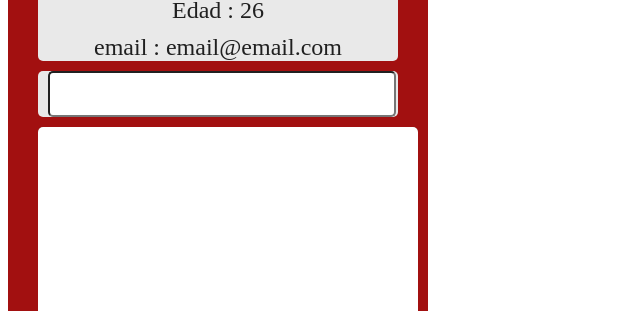
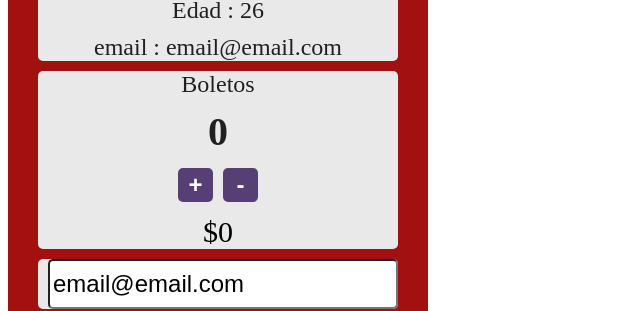
Before and after one commit to Christojhg/vue-firebase, a Vue app: page / in a window 1280 px wide. Shown: the part 489-800 px from the top of the page, without its empty margins (0-640 px from the left). Built offline with nearby package versions, Linux system fonts and the light colour scheme.

Commit message:
propiedad watch

```diff
--- a/src/App.vue
+++ b/src/App.vue
@@ -57,5 +57,6 @@ input[type='text']{
   font-size:2.4rem;
   width: 100%;
   line-height: 4rem;
+  padding: 3px;
 }
 </style>
--- a/src/components/Boletos.vue
+++ b/src/components/Boletos.vue
@@ -1,11 +1,17 @@
 <template>
     <div class="section">
+        <div class="atributo">
+            <span> Boletos</span>
+        </div>
         <div class="atributo">
             <span class="boletos">{{boletos}}</span>
         </div>
         <div class="atributo">
             <button @click="actualizarCantidad(1)">+</button>
             <button @click="actualizarCantidad(-1)">-</button>
+        </div>
+        <div class="atributo">
+            <span class="comision" :class="claseComision" >${{comision}}</span>
         </div>
     </div>
 </template>
@@ -14,7 +20,10 @@
 export default {
     data(){
         return{
-            boletos:0
+            boletos:0,
+            comision:0,
+            claseComision:"neutro"
+
         }
     },
     methods:{
@@ -28,6 +37,29 @@ export default {
             }
         }
 
+    },
+    watch:{
+        boletos(newValue,oldValue){
+            if(newValue > oldValue){
+                this.comision +=10
+            }else{
+                this.comision -=15
+            }
+            if(this.comision < 0){
+                this.comision=0
+            }
+        },
+        comision(newValue,oldValue){
+            if(this.comision == 0){
+                this.claseComision="neutro"
+            }
+            else if(newValue>oldValue ){
+                this.claseComision="incremento"
+            }else{
+                this.claseComision="decremento"
+            }
+
+        }
     }
 }
 </script>
@@ -37,4 +69,21 @@ export default {
     font-size:4rem;
     font-weight: bold;
 }
+
+.comision{
+    font-size: 3rem;
+}
+
+.neutro{
+    color: black;
+}
+
+.incremento{
+    color: rgb(18, 196, 18);
+}
+
+.decremento{
+    color:rgb(233, 10, 10);
+}
+
 </style>
--- a/src/components/Email.vue
+++ b/src/components/Email.vue
@@ -20,9 +20,10 @@ export default {
             this.$emit('onCambioEmail',this.email)
         }
     },
-
-    created(){
-        this.email=this.emailRecibido
+    watch:{
+        emailRecibido(){
+            this.email=this.emailRecibido
+        }
     }
 }
 </script>
--- a/src/views/Entrada.vue
+++ b/src/views/Entrada.vue
@@ -2,9 +2,10 @@
 <div class="anuncio">
 	<anuncio />
 	<cliente :email="email" @onCambioEmail="actualizarEmail"/>
+	<boletos />
 	<email :emailRecibido="email" @onCambioEmail="actualizarEmail"/>
 	<firma />
-	<boletos />
+
 </div>
 </template>
 
```
